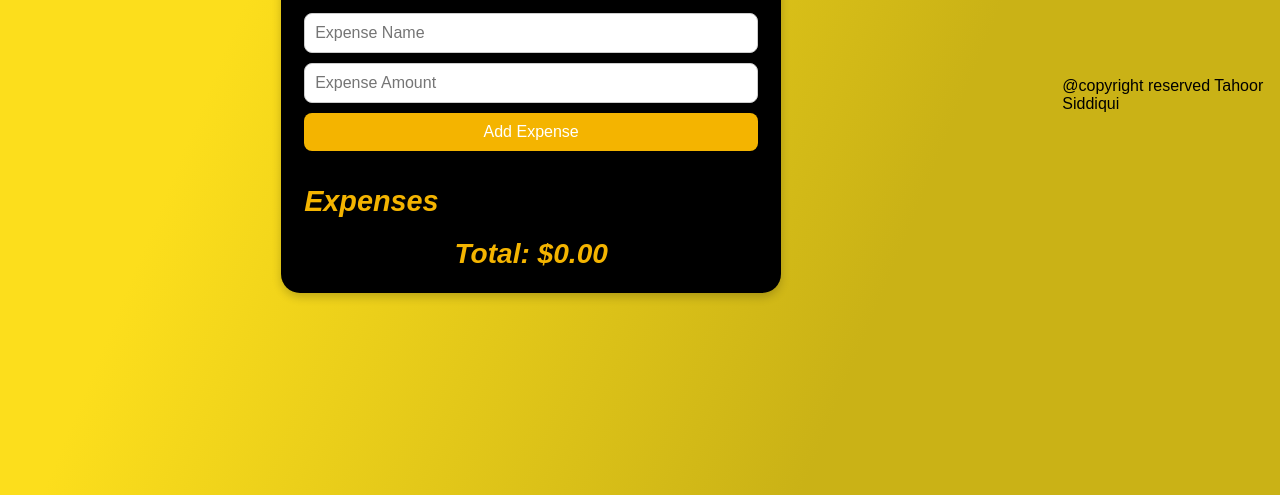
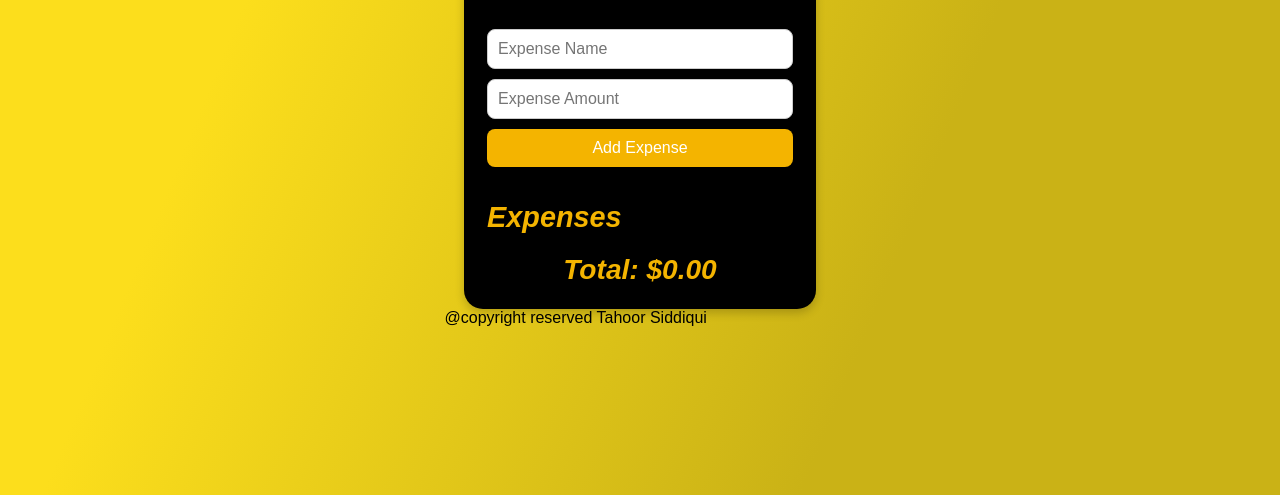
Before and after one commit to tahoorsiddiqui786/expenseTrackerApp, a plain HTML site: page index.html in a window 1280 px wide. Shown: the part 305-800 px from the top of the page. Drawn offline with Linux system fonts and the light colour scheme.

Commit message:
Update index.html

```diff
--- a/index.html
+++ b/index.html
@@ -4,9 +4,10 @@
     <meta charset="UTF-8">
     <meta name="viewport" content="width=device-width, initial-scale=1.0">
     <link rel="stylesheet" href="styles.css">
-    <title>Expense Tracker</title>
+    <title>Expens Tracker</title>
 </head>
 <body>
+<main>
     <div class="container">
         <div class="card">
             <div class="card-items">
@@ -30,9 +31,13 @@
         </div>
 
     </div>
-    <footer>
+    <footer class="card-footer">
         <div><p>@copyright reserved Tahoor Siddiqui</p></div>
     </footer>
+
+</main>
+
+
     <script src="script.js"></script>
 </body>
 </html>
```
